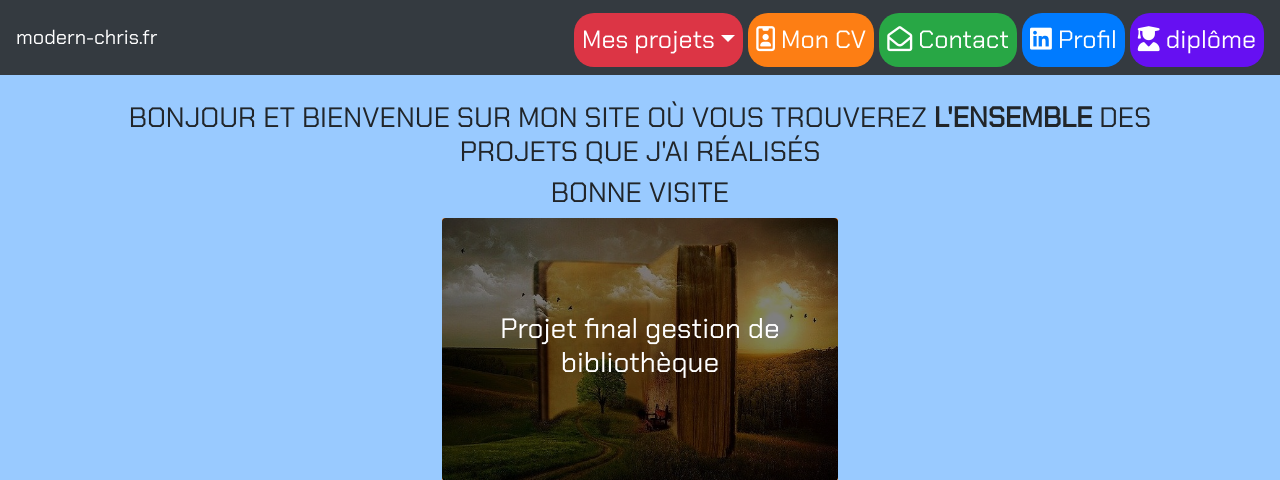
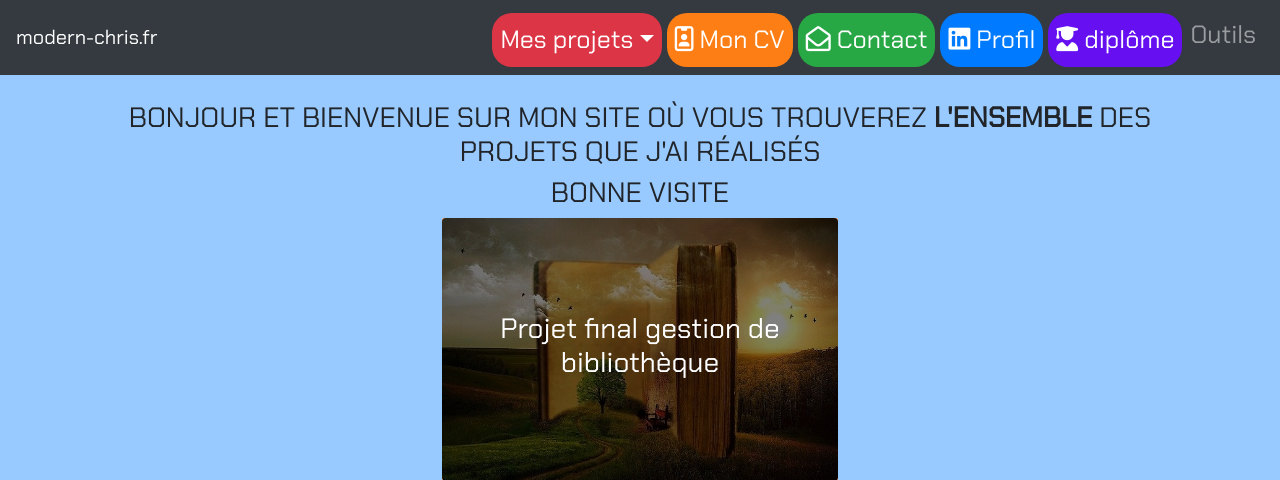
Before and after one commit to cidja/modern-chris-complete, a PHP site: page / in a window 1280 px wide. Shown: the top 480 px of the page. Run offline with PHP 8.4, Linux system fonts and the light colour scheme; some libraries are stand-ins or nearby versions.

Commit message:
Update template.php

```diff
--- a/view/frontend/template.php
+++ b/view/frontend/template.php
@@ -58,6 +58,9 @@
         <li class="nav-item">
           <a class="nav-link" id="attestationLink" href="index.php?action=attestation"><i class="fas fa-user-graduate"></i>  diplôme</a>
         </li>
+	<li class="nav-item">
+          <a class="nav-link" id="toolslink" href="index.php?action=tools">Outils</a>
+        </li>
       </ul>
       </div>
     </nav>
```
